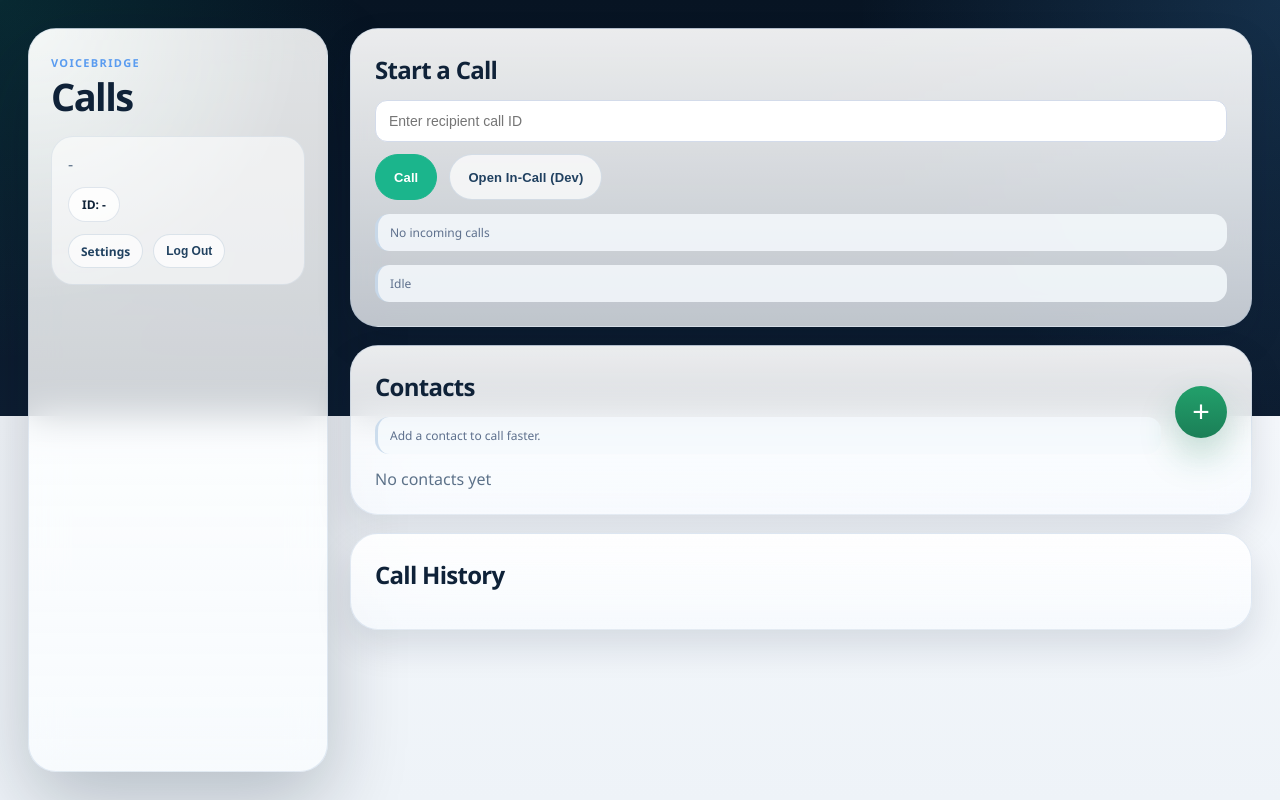
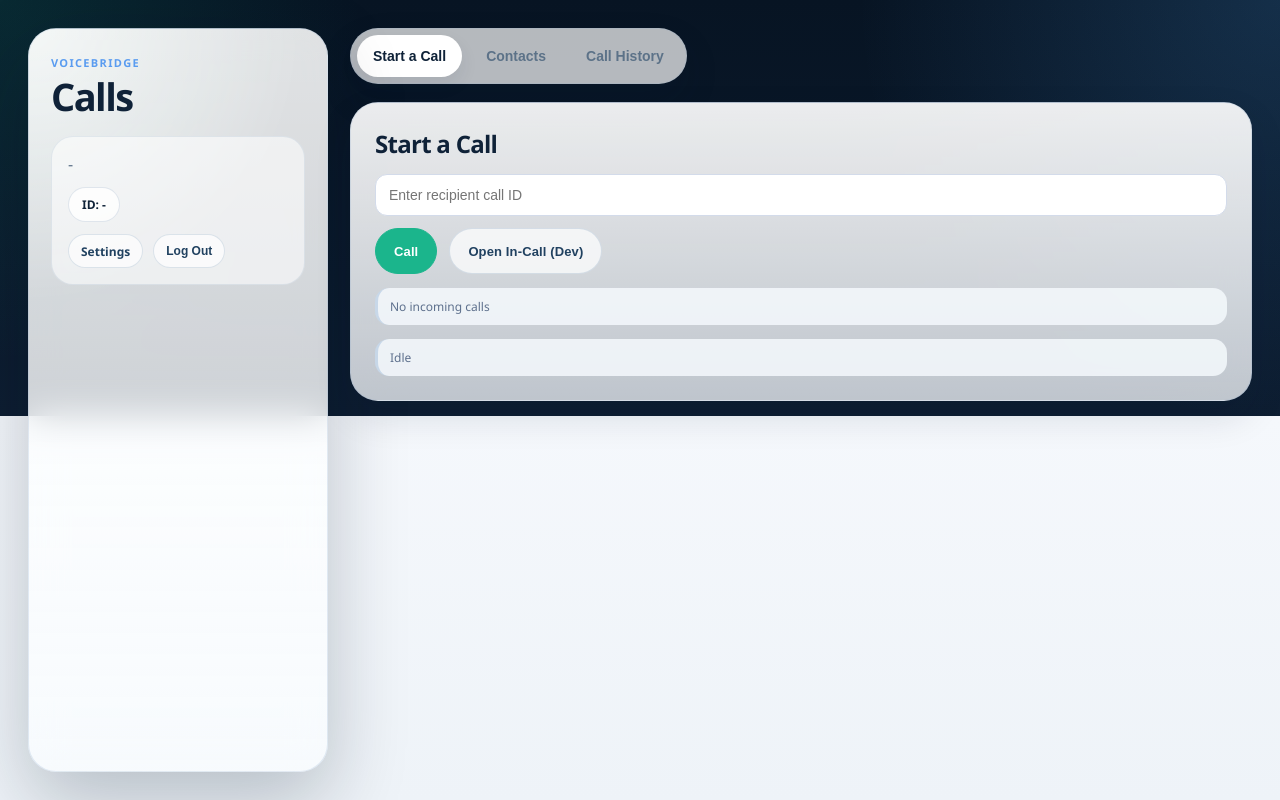
Before and after one commit to ericlane87/Translation, a website: page dashboard.html in a window 1280 px wide. Drawn offline with Linux system fonts and the light colour scheme; no server answers.

Commit message:
refine: add top tabs for dashboard sections

```diff
--- a/dashboard.html
+++ b/dashboard.html
@@ -34,7 +34,13 @@
           <p id="setupStatus" class="status-line"></p>
         </section>
 
-        <section class="panel glass span-2">
+        <section class="dashboard-tabs-shell span-2">
+          <button id="tabCallBtn" class="dashboard-tab dashboard-tab-active" type="button">Start Call</button>
+          <button id="tabContactsBtn" class="dashboard-tab" type="button">Contacts</button>
+          <button id="tabHistoryBtn" class="dashboard-tab" type="button">History</button>
+        </section>
+
+        <section class="panel glass span-2 dashboard-panel" id="callPanel">
           <h2 id="callSectionTitle">Start a Call</h2>
           <div class="dial-row">
             <input id="dialIdInput" type="text" placeholder="Enter recipient call ID" />
@@ -61,7 +67,7 @@
           </p>
         </section>
 
-        <section class="panel glass span-2">
+        <section class="panel glass span-2 dashboard-panel hidden" id="contactsPanel">
           <div class="section-head">
             <h2 id="contactsTitle">Contacts</h2>
             <p id="contactsStatus" class="status-line">Add a contact to call faster.</p>
@@ -78,7 +84,7 @@
           <div id="contactsList" class="contacts-list"></div>
         </section>
 
-        <section class="panel glass span-2">
+        <section class="panel glass span-2 dashboard-panel hidden" id="historyPanel">
           <h2 id="historyTitle">Call History</h2>
           <div id="callLogList" class="log-list"></div>
         </section>
--- a/dashboard.js
+++ b/dashboard.js
@@ -94,6 +94,7 @@ const els = {
   setupProfileBtn: byId("setupProfileBtn"),
   setupStatus: byId("setupStatus"),
   callSectionTitle: byId("callSectionTitle"),
+  callPanel: byId("callPanel"),
   incomingModal: byId("incomingModal"),
   incomingCallerLabel: byId("incomingCallerLabel"),
   outgoingModal: byId("outgoingModal"),
@@ -110,7 +111,12 @@ const els = {
   backendPanel: byId("backendPanel"),
   devPreviewBtn: byId("devPreviewBtn"),
   contactsTitle: byId("contactsTitle"),
+  contactsPanel: byId("contactsPanel"),
   historyTitle: byId("historyTitle"),
+  historyPanel: byId("historyPanel"),
+  tabCallBtn: byId("tabCallBtn"),
+  tabContactsBtn: byId("tabContactsBtn"),
+  tabHistoryBtn: byId("tabHistoryBtn"),
   contactNameInput: byId("contactNameInput"),
   contactCallIdInput: byId("contactCallIdInput"),
   addContactBtn: byId("addContactBtn"),
@@ -217,6 +223,7 @@ const state = {
   audioUnlockHintShown: false,
   debugEntries: [],
   subtitleOverlayTimer: null,
+  activeDashboardTab: "call",
 };
 const DASH_SESSION_ID = `${Date.now().toString(36)}-${Math.random().toString(36).slice(2, 10)}`;
 
@@ -227,6 +234,9 @@ els.logoutBtn.addEventListener("click", async () => {
   window.location.href = "auth.html";
 });
 els.callBtn.addEventListener("click", startCall);
+els.tabCallBtn?.addEventListener("click", () => setDashboardTab("call"));
+els.tabContactsBtn?.addEventListener("click", () => setDashboardTab("contacts"));
+els.tabHistoryBtn?.addEventListener("click", () => setDashboardTab("history"));
 els.saveApiBaseBtn?.addEventListener("click", saveApiBaseUrlFromForm);
 els.clearApiBaseBtn?.addEventListener("click", clearApiBaseUrl);
 els.devPreviewBtn.addEventListener("click", toggleDevCallPreview);
@@ -1441,6 +1451,16 @@ function setStatus(el, text) {
   el.textContent = text;
 }
 
+function setDashboardTab(tab) {
+  state.activeDashboardTab = ["call", "contacts", "history"].includes(tab) ? tab : "call";
+  els.callPanel?.classList.toggle("hidden", state.activeDashboardTab !== "call");
+  els.contactsPanel?.classList.toggle("hidden", state.activeDashboardTab !== "contacts");
+  els.historyPanel?.classList.toggle("hidden", state.activeDashboardTab !== "history");
+  els.tabCallBtn?.classList.toggle("dashboard-tab-active", state.activeDashboardTab === "call");
+  els.tabContactsBtn?.classList.toggle("dashboard-tab-active", state.activeDashboardTab === "contacts");
+  els.tabHistoryBtn?.classList.toggle("dashboard-tab-active", state.activeDashboardTab === "history");
+}
+
 function setCallHint(text, tone = "info") {
   if (!els.callHint) return;
   els.callHint.textContent = text;
@@ -1470,8 +1490,12 @@ function applyDashboardLocale() {
   if (els.incomingStatus) els.incomingStatus.textContent = t("incomingIdle");
   if (els.callStatus) els.callStatus.textContent = t("callIdle");
   if (els.contactsStatus) els.contactsStatus.textContent = t("contactsHint");
+  if (els.tabCallBtn) els.tabCallBtn.textContent = t("callSectionTitle");
+  if (els.tabContactsBtn) els.tabContactsBtn.textContent = t("contactsTitle");
+  if (els.tabHistoryBtn) els.tabHistoryBtn.textContent = t("historyTitle");
   updateDevPreviewButton();
   renderContacts();
+  setDashboardTab(state.activeDashboardTab);
 }
 
 function showCallModal() {
--- a/styles.css
+++ b/styles.css
@@ -609,6 +609,35 @@ label {
   grid-template-columns: 1fr 1fr;
   gap: 18px;
   align-content: start;
+}
+
+.dashboard-tabs-shell {
+  display: inline-flex;
+  gap: 8px;
+  padding: 6px;
+  border-radius: 999px;
+  background: rgba(255, 255, 255, 0.7);
+  border: 1px solid rgba(132, 165, 200, 0.18);
+  width: fit-content;
+  box-shadow: var(--shadow-md);
+}
+
+.dashboard-tab {
+  min-height: 42px;
+  padding: 0 16px;
+  border: 0;
+  border-radius: 999px;
+  background: transparent;
+  color: #5c7288;
+  font-size: 14px;
+  font-weight: 700;
+  cursor: pointer;
+}
+
+.dashboard-tab-active {
+  background: #fff;
+  color: var(--text);
+  box-shadow: 0 8px 18px rgba(20, 41, 64, 0.08);
 }
 
 .sidebar-actions {
```
